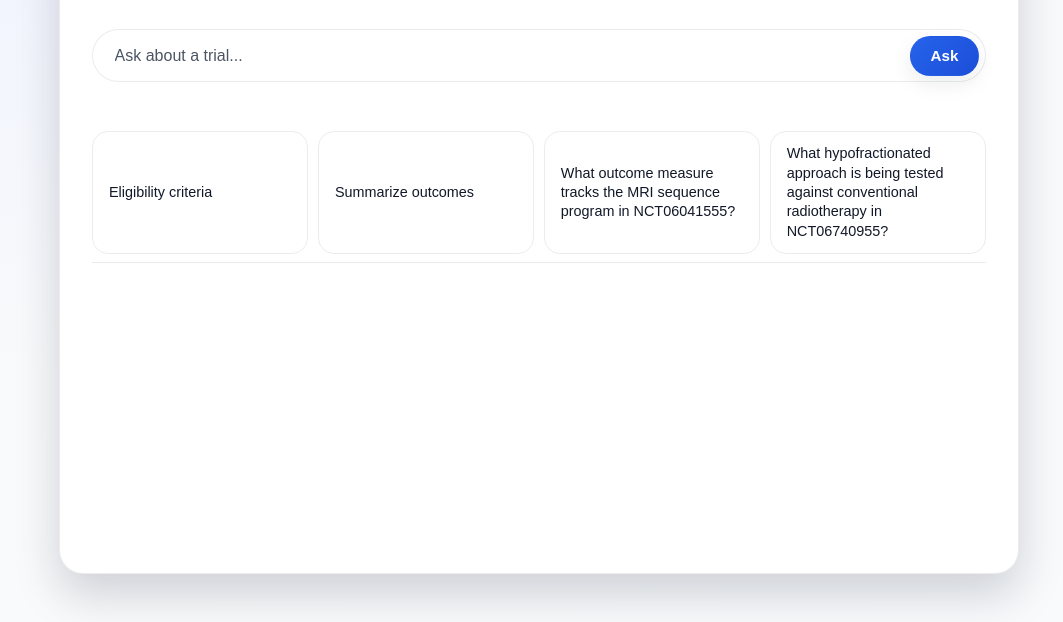
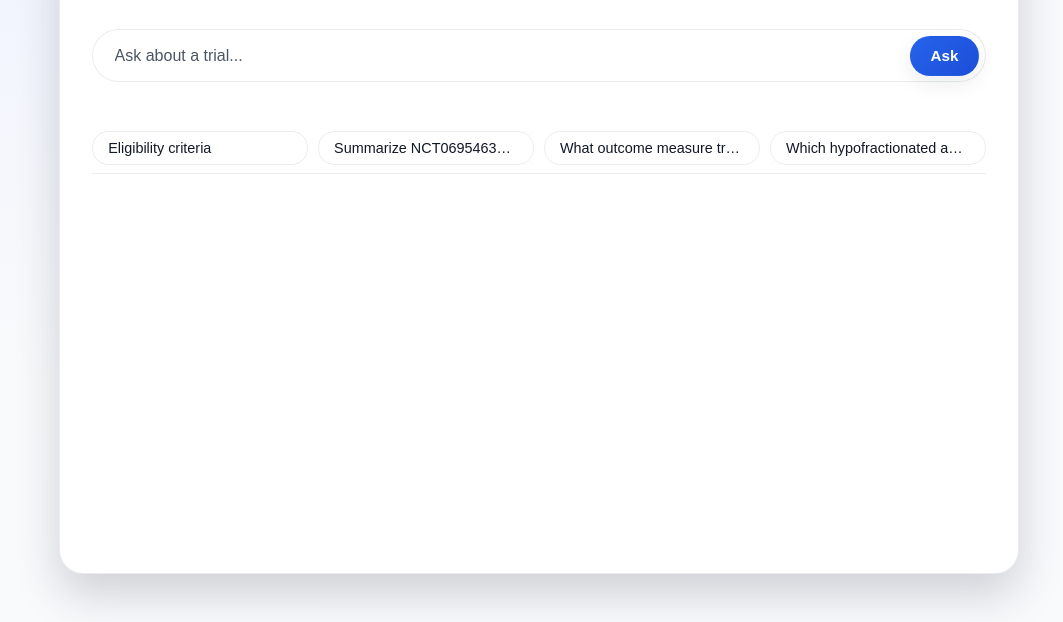
Before and after one commit to HBPol/trial-whisperer, a plain HTML site: page ui/index.html in a window 1280 px wide. Shown: the part 178-800 px from the top of the page, without its empty margins (101-1164 px from the left). Drawn offline with Linux system fonts and the light colour scheme.

Commit message:
feat: UI polishing - shortened the suggested prompt labels with ellipses where needed

```diff
--- a/ui/index.html
+++ b/ui/index.html
@@ -34,9 +34,9 @@
                     <p id="status" role="status" aria-live="polite" class="status-message"></p>
                     <div class="suggestions" aria-label="Suggested prompts">
                         <button type="button" class="suggestion" data-query="Summarize the eligibility criteria for NCT05941234">Eligibility criteria</button>
-                        <button type="button" class="suggestion" data-query="Summarize the outcomes reported for trial NCT06954636">Summarize outcomes</button>
-                        <button type="button" class="suggestion" data-query="What outcome measure tracks the MRI sequence program in NCT06041555?">What outcome measure tracks the MRI sequence program in NCT06041555?</button>
-                        <button type="button" class="suggestion" data-query="What hypofractionated approach is being tested against conventional radiotherapy in NCT06740955?">What hypofractionated approach is being tested against conventional radiotherapy in NCT06740955?</button>
+                        <button type="button" class="suggestion" data-query="Summarize the outcomes reported for trial NCT06954636">Summarize NCT06954636 outcomes</button>
+                        <button type="button" class="suggestion" data-query="What outcome measure tracks the MRI sequence program in NCT06041555?">What outcome measure tracks the MRI ...</button>
+                        <button type="button" class="suggestion" data-query="What hypofractionated approach is being tested against conventional radiotherapy in NCT06740955?">Which hypofractionated approach is tested ...</button>
                     </div>
                 </section>
                 <section class="conversation" id="answers" aria-live="polite" aria-label="Answer stream"></section>
--- a/ui/styles.css
+++ b/ui/styles.css
@@ -256,19 +256,22 @@ p {
 
 .suggestions {
     display: grid;
-    grid-template-columns: repeat(auto-fit, minmax(11rem, 1fr));
+    grid-template-columns: repeat(auto-fit, minmax(13rem, 1fr));
     gap: 0.6rem;
 }
 
 .suggestion {
-    padding: 0.75rem 1rem;
+    padding: 0.55rem 0.95rem;
     border-radius: 16px;
     border: 1px solid var(--border);
     background: transparent;
     text-align: left;
     font-size: 0.9rem;
     color: var(--text);
-    line-height: 1.35;
+    line-height: 1;
+    white-space: nowrap;
+    overflow: hidden;
+    text-overflow: ellipsis;
     cursor: pointer;
     transition: background 150ms ease, color 150ms ease, border-color 150ms ease, transform 150ms ease;
 }
```
